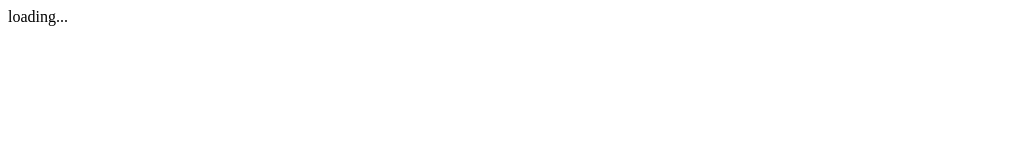
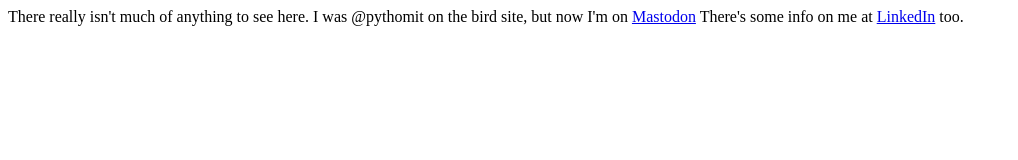
Before and after one commit to tpepper/tpepper.github.io, a plain HTML site: page index.html in a window 1280 px wide. Shown: the whole page, without its empty margins (0-1018 px from the left). Drawn offline with Linux system fonts and the light colour scheme.

Commit message:
add rel=me link
Simple "verification" between Mastodon and Github with a rel=me link.

Signed-off-by: Tim Pepper <tpepper@gmail.com>

```diff
--- a/index.html
+++ b/index.html
@@ -1,16 +1,14 @@
 <html>
-	<head>
-		<title>Tim Pepper - GitHub.io Personal Page</title>
-	</head>
-	<body>
-	<script type="text/javascript">
-<!--//
-		repo="tpepper/kudos-badge";
-		commit="5bba5d67128e73319deb564144fb1a861697bd24";
-//-->
-	</script>
-	<script src="https://rawgit.com/tpepper/kudos-badge/master/kudo.js">
-	</script>
-		<div id="kudo">loading...</div>
-	</body>
+<head>
+<title>Tim Pepper - GitHub.io Personal Page</title>
+<link href="https://github.com/tpepper" rel="me">
+<link href="https://mastodon.online/@tpepper" rel="me">
+</head>
+<body>
+There really isn't much of anything to see here.
+
+I was @pythomit on the bird site, but now I'm on <a rel="me" href="https://mastodon.online/@tpepper">Mastodon</a>
+
+There's some info on me at <a rel="me" href="https://www.linkedin.com/in/tim-pepper/">LinkedIn</a> too.
+</body>
 </html>
```
